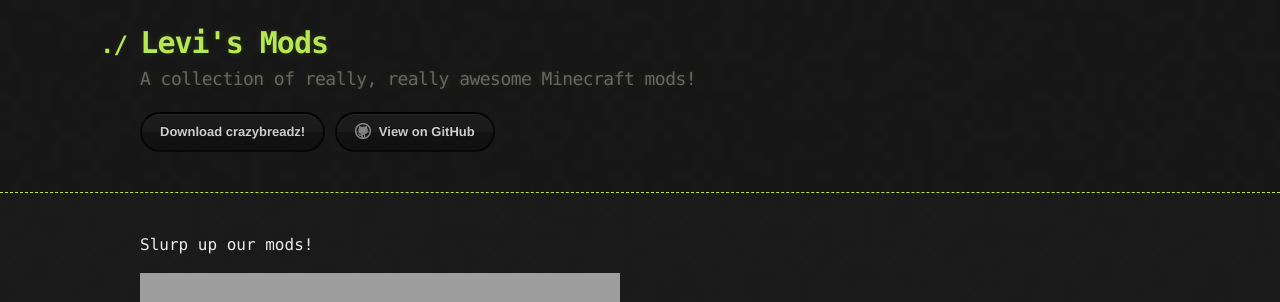
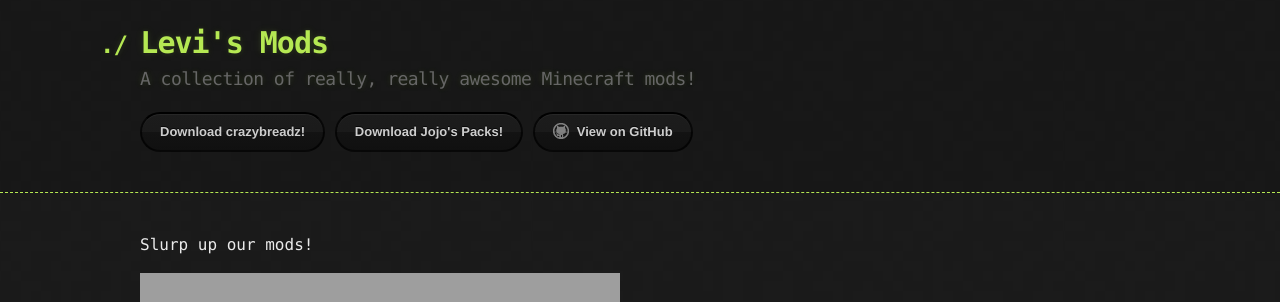
Before and after one commit to levipeppers/levipeppers.github.io, a Jekyll site: the page built from index.md, in a window 1280 px wide. Shown: the top 302 px of the page. Built offline with Jekyll 4.4.1, drawn with Linux system fonts in a browser that asks for light colours; grey boxes are pictures that could not be loaded.

Commit message:
Add jojo's packs

```diff
--- a/_layouts/default.html
+++ b/_layouts/default.html
@@ -22,6 +22,7 @@
         <section id="downloads">
           {% if site.show_downloads %}
             <a href="assets/crazybreadz-1.0.0.mcaddon" class="btn">Download crazybreadz!</a>
+            <a href="assets/jojopacks-1.0.0-addon-1.21.x.mcaddon" class="btn">Download Jojo's Packs!</a>
           {% endif %}
           <a href="{{ site.github.repository_url }}" class="btn btn-github"><span class="icon"></span>View on GitHub</a>
         </section>
```
Also changed, not shown: 1 other file.
